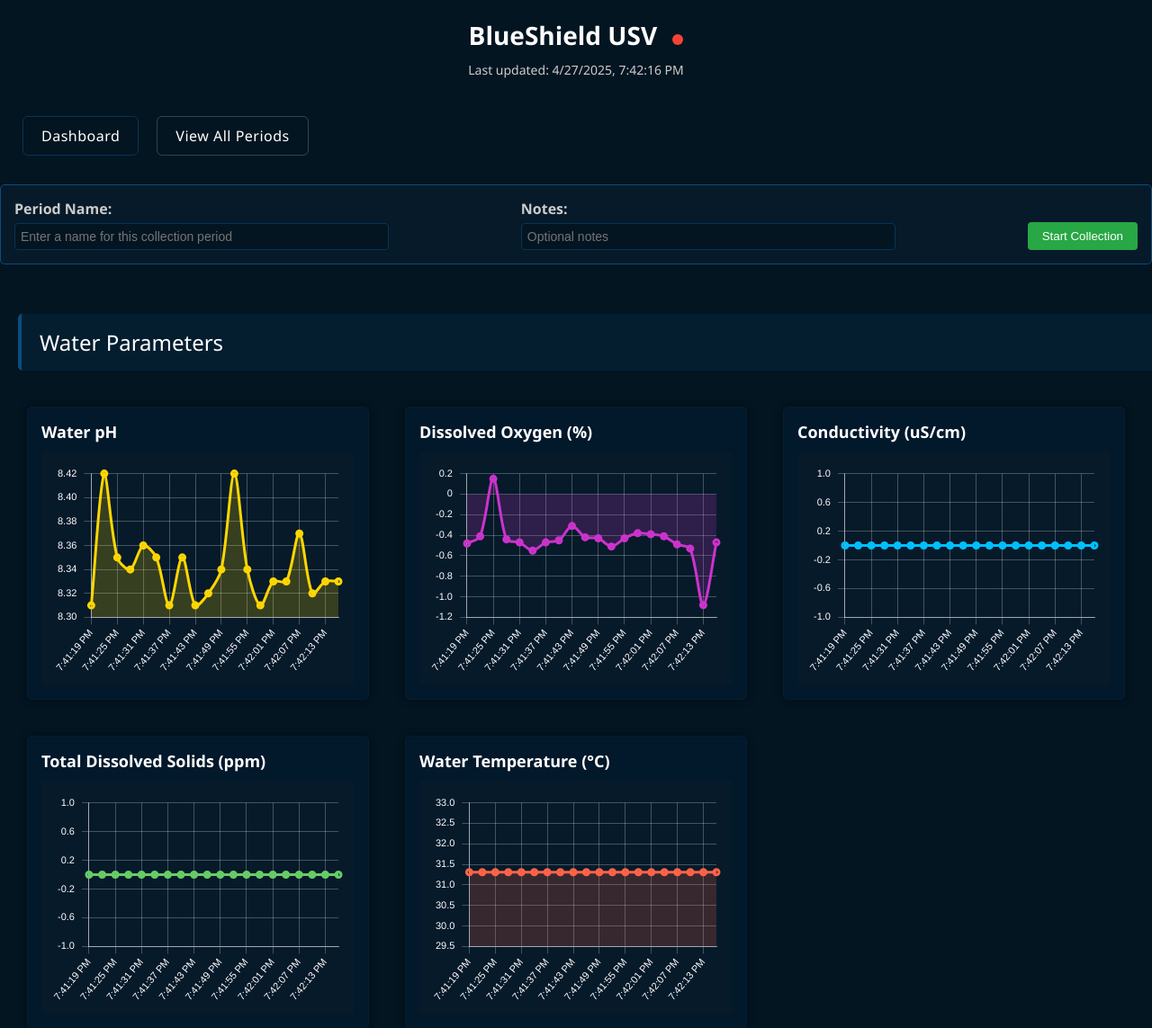
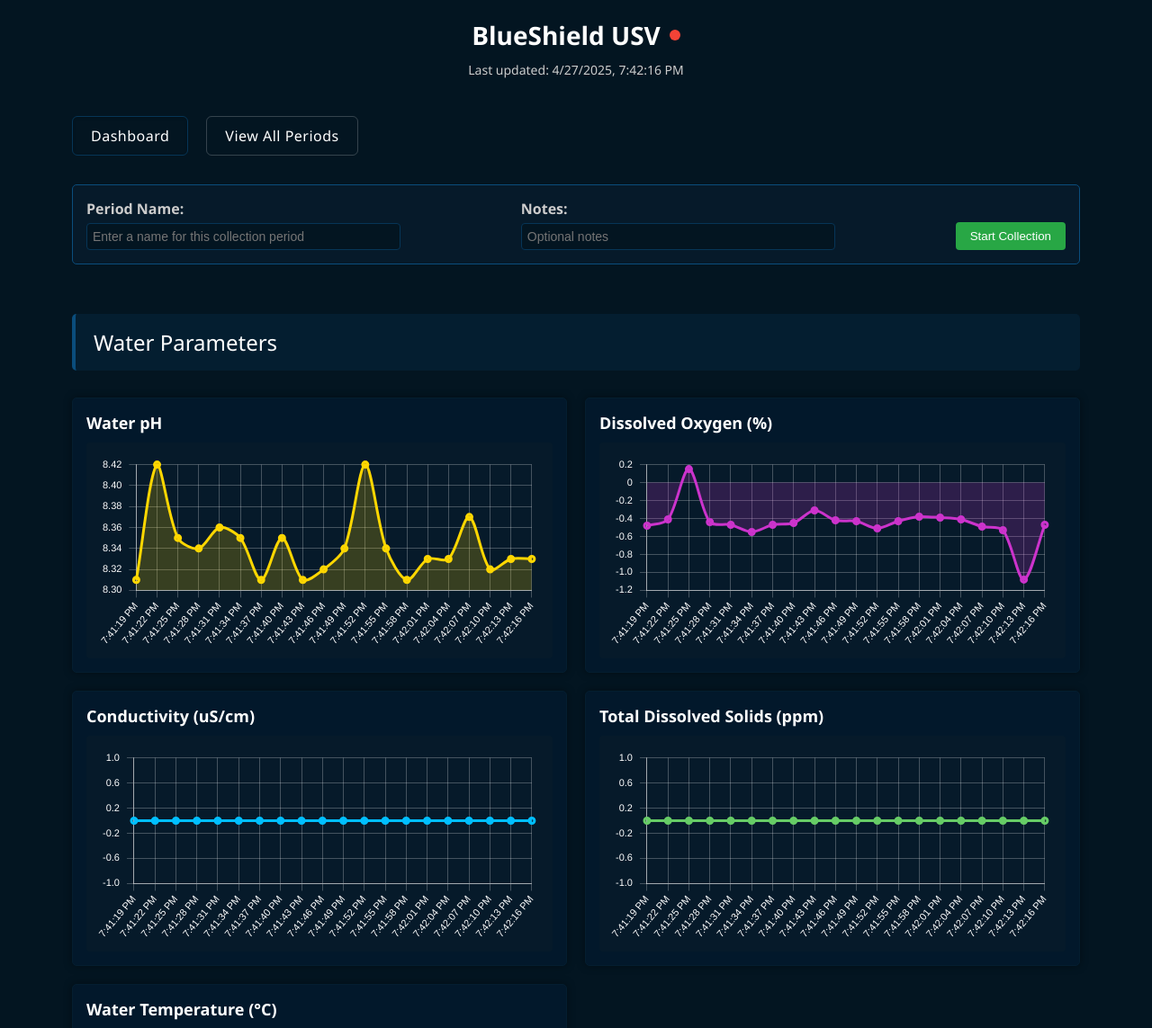
Before and after one commit to azzan02/Water-Quality-Dashboard, a Flask app: page / in a window 1280 px wide. Shown: the top 1143 px of the page at 90% size. Run offline with Flask 3, Linux system fonts and the light colour scheme; data comes from the database, SQL or seed files in the repository; both versions use the stored data as it was after the commit; data that the repository does not hold is empty.

Commit message:
style changes

```diff
--- a/templates/index.html
+++ b/templates/index.html
@@ -13,6 +13,9 @@
     crossorigin=""></script>
   <link rel="stylesheet" href="/static/styles.css">
   <style>
+    * {
+      box-sizing: border-box;
+    }
     body {
         background-color: #031521;
         color: #fff;
@@ -26,7 +29,6 @@
         border: 1px solid #041e30;
         border-radius: 5px;
         padding: 15px;
-        margin: 10px;
     }
     .dashboard {
         display: flex;
@@ -48,7 +50,7 @@
         border-radius: 4px;
     }
     .period-controls {
-      margin: 15px 0;
+      margin: 15px 20px;
       padding: 15px;
       background-color: #061a2a;
       border-radius: 5px;
@@ -121,7 +123,7 @@
       display: inline-block;
     }
     .nav-bar {
-        padding: 12px 25px;
+        padding: 12px 20px;
         margin: 20px 0;
         display: flex;
         gap: 20px;
@@ -160,10 +162,16 @@
       border-radius: 5px;
       border-left: 4px solid #0a4d7c;
     }
+    .container {
+        max-width: 1200px;
+        margin: 0 auto;
+        padding: 0 20px;
+    }
   </style>
 </head>
 <body>
-  <h1>BlueShield USV <span class="status-indicator" id="connectionStatus"></span></h1>
+  <div class="container">
+    <h1 style="display: flex; align-items: center; justify-content: center;">BlueShield USV <span class="status-indicator" id="connectionStatus"></span></h1>
     <div class="last-updated" id="lastUpdated">Last updated: Never</div>
 
     <nav class="nav-bar">
@@ -253,7 +261,7 @@
     </div>
 
     <div id="debug" style="display: none;"></div>
-
+  </div>
   <script src="/static/main.js"></script>
   <script>
     // Period Collection Controls
--- a/templates/periods.html
+++ b/templates/periods.html
@@ -13,7 +13,7 @@
             color: #fff;
         }
         .container {
-            max-width: 1200px;
+            max-width: 1000px;
             margin: 0 auto;
             padding: 0 20px;
         }
@@ -29,7 +29,7 @@
             padding: 15px;
         }
         .btn-primary {
-            background-color: #2196f3;
+            background-color: #21f34b;
             color: white;
             border: none;
             padding: 8px 16px;
@@ -38,7 +38,7 @@
             text-decoration: none;
         }
         .btn-success {
-            background-color: #28a745;
+            background-color: #28a745;  /* Changed from #3328a7 to green */
             color: white;
             border: none;
             padding: 8px 16px;
```
Also changed, not shown: templates/period_data.html (+6 -3 lines), database.db. Lines whose indentation alone changed are shown as unchanged.
